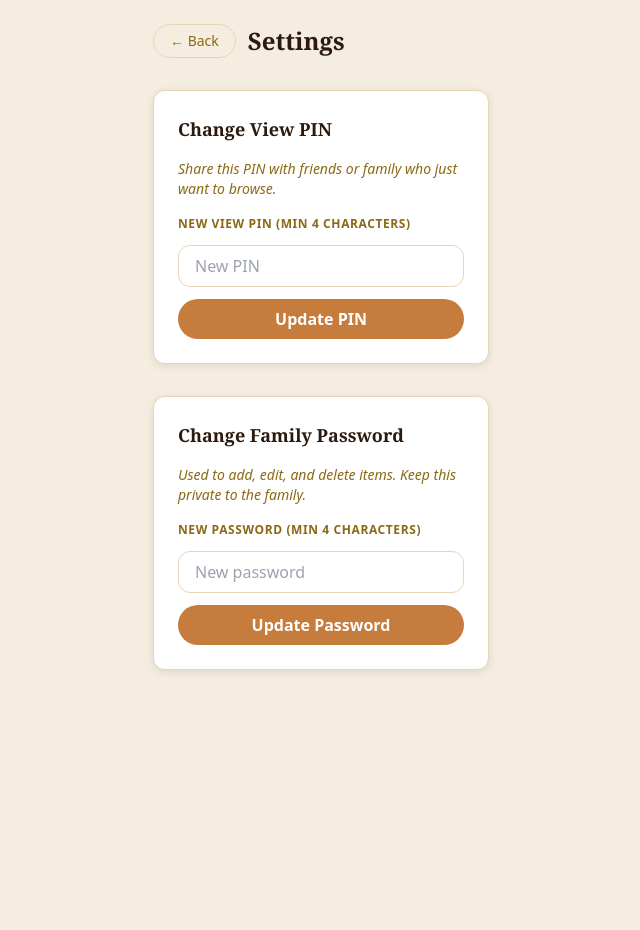
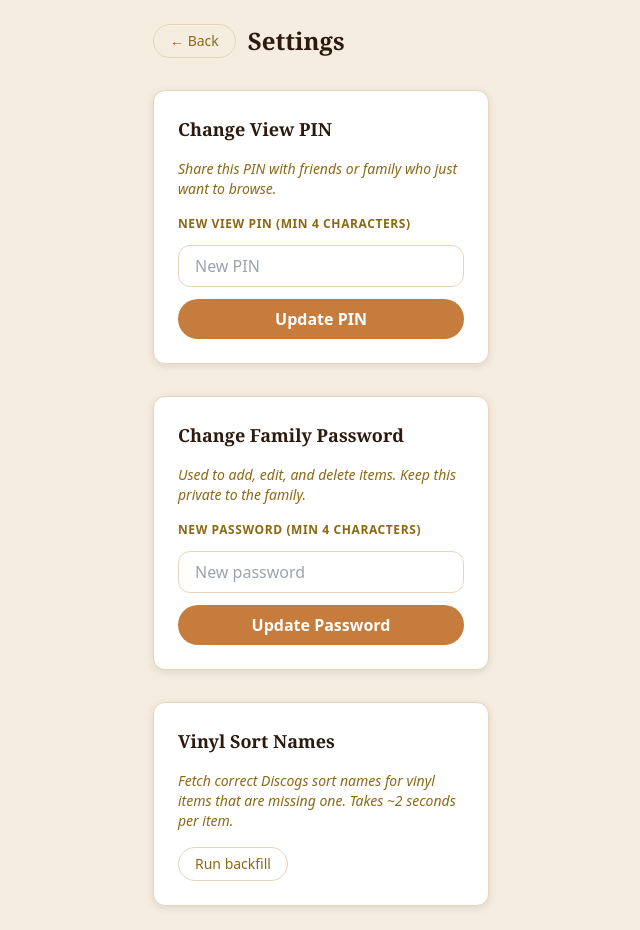
Before and after one commit to Vokail/family_media_collection, a Next.js app: page /settings in a window 1280 px wide. Shown: the whole page, without its empty margins (319-959 px from the left). Before the commit the page ends 800 px from the top, so only its background shows below. Built offline with nearby package versions, Linux system fonts and the light colour scheme.

Commit message:
feat: guard backfill endpoint to editors, add button on settings page

```diff
--- a/app/api/admin/backfill-sort/route.ts
+++ b/app/api/admin/backfill-sort/route.ts
@@ -29,6 +29,12 @@ async function fetchSortName(creator: string, title: string): Promise<string | n
 }
 
 export async function GET() {
+  const { getSession } = await import('@/lib/session')
+  const session = await getSession()
+  if (session.role !== 'editor') {
+    return NextResponse.json({ error: 'Forbidden' }, { status: 403 })
+  }
+
   const db = createServerClient()
 
   // Get all vinyl items without a sort_name
--- a/app/settings/page.tsx
+++ b/app/settings/page.tsx
@@ -2,6 +2,33 @@
 import { useState } from 'react'
 import { useRouter } from 'next/navigation'
 import PasswordField from '@/components/PasswordField'
+
+function BackfillButton() {
+  const [status, setStatus] = useState<'idle' | 'running' | 'done' | 'error'>('idle')
+  const [result, setResult] = useState('')
+
+  async function run() {
+    setStatus('running')
+    const res = await fetch('/api/admin/backfill-sort')
+    const data = await res.json()
+    if (res.ok) {
+      setResult(data.message ?? `Updated ${data.updated} of ${data.total} items`)
+      setStatus('done')
+    } else {
+      setResult(data.error ?? 'Something went wrong')
+      setStatus('error')
+    }
+  }
+
+  return (
+    <div className="flex flex-col gap-2">
+      <button onClick={run} disabled={status === 'running'} className="btn-ghost text-sm self-start">
+        {status === 'running' ? 'Running…' : 'Run backfill'}
+      </button>
+      {result && <p className={`text-sm ${status === 'error' ? 'text-red-500' : 'text-green-600'}`}>{result}</p>}
+    </div>
+  )
+}
 
 export default function SettingsPage() {
   const router = useRouter()
@@ -58,6 +85,12 @@ export default function SettingsPage() {
         />
         {passSuccess && <p className="text-green-600 text-sm">Password updated successfully.</p>}
       </section>
+
+      <section className="card p-6 flex flex-col gap-4">
+        <h2 className="font-serif text-lg font-semibold">Vinyl Sort Names</h2>
+        <p className="subtitle text-sm">Fetch correct Discogs sort names for vinyl items that are missing one. Takes ~2 seconds per item.</p>
+        <BackfillButton />
+      </section>
     </main>
   )
 }
```
